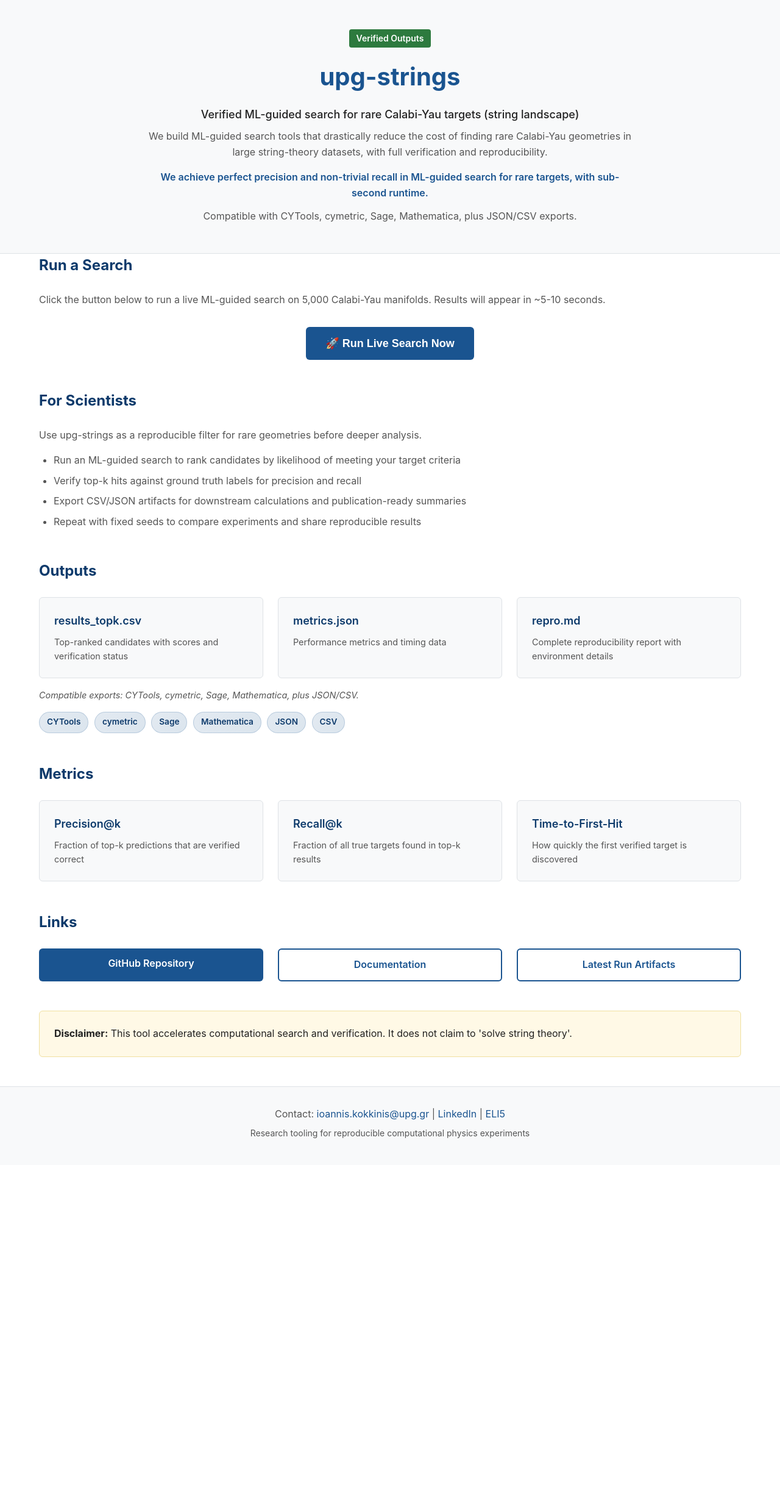
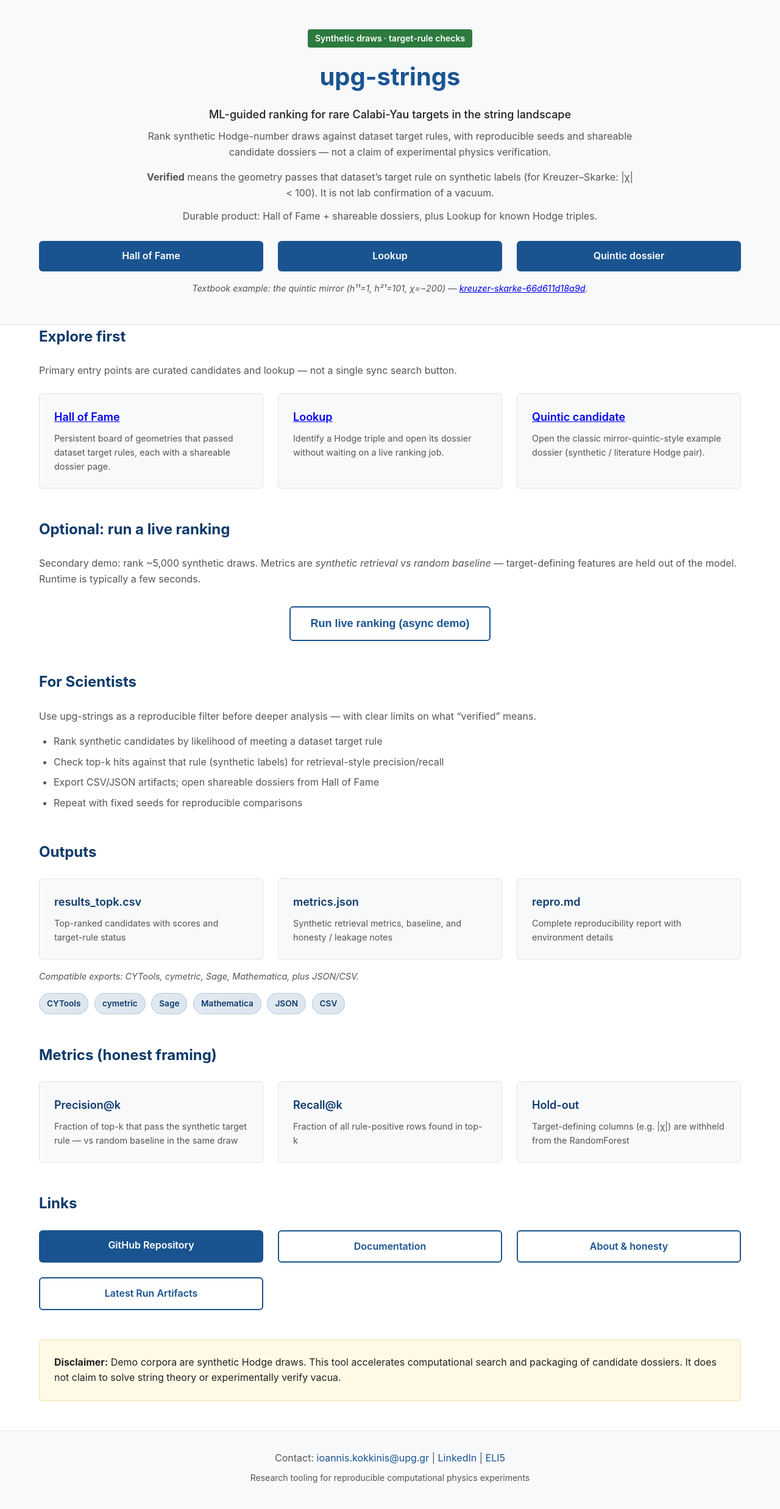
Before and after one commit to upggr/compute.upg.gr, a Flask app: page / in a window 1280 px wide. Shown: the part 69-2543 px from the top of the page at 61% size. Before the commit the page ends 1935 px from the top, so only its background shows below. Run offline with Flask 3, Linux system fonts and the light colour scheme; parts of the project's set-up code (start-up, migrations or seed data) failed here and were passed over.

Commit message:
Hold out label features and rewrite marketing for ML honesty.
Stop feeding target-defining columns to the RandomForest, label API metrics as synthetic retrieval vs baseline, and replace perfect-precision / 8.7× copy with Hall of Fame–first CTAs and clear Verified meaning.

Co-authored-by: Cursor <cursoragent@cursor.com>

```diff
--- a/templates/index.html
+++ b/templates/index.html
@@ -1,11 +1,11 @@
 {% extends "base.html" %}
 {% set active_page = "home" %}
 
-{% block title %}upg-strings - Verified ML-guided search for Calabi-Yau targets{% endblock %}
-{% block description %}Reproducible pipeline to rank and verify rare targets in Calabi-Yau datasets.{% endblock %}
+{% block title %}upg-strings - ML-guided search for Calabi-Yau targets{% endblock %}
+{% block description %}Synthetic Hodge draws, ranked and checked against dataset target rules. Browse Hall of Fame dossiers and look up geometries.{% endblock %}
 {% block og_tags %}
-    <meta property="og:title" content="upg-strings - Verified ML-guided search">
-    <meta property="og:description" content="Reproducible pipeline to rank and verify rare targets in Calabi-Yau datasets.">
+    <meta property="og:title" content="upg-strings - ML-guided Calabi-Yau search">
+    <meta property="og:description" content="Synthetic Hodge draws with target-rule checks, Hall of Fame, and shareable dossiers.">
     <meta property="og:type" content="website">
     <meta property="og:url" content="https://compute.upg.gr">
 {% endblock %}
@@ -13,23 +13,54 @@
 {% block content %}
     <header class="hero">
         <div class="container">
-            <div class="badge">Verified Outputs</div>
+            <div class="badge">Synthetic draws · target-rule checks</div>
             <h1>upg-strings</h1>
-            <p class="subtitle">Verified ML-guided search for rare Calabi-Yau targets (string landscape)</p>
-            <p class="tagline">We build ML-guided search tools that drastically reduce the cost of finding rare Calabi-Yau geometries in large string-theory datasets, with full verification and reproducibility.</p>
-            <p class="tagline" style="font-weight: 600; color: var(--primary-color); margin-top: 1rem;">We achieve perfect precision and non-trivial recall in ML-guided search for rare targets, with sub-second runtime.</p>
-            <p class="tagline" style="margin-top: 0.75rem;">Compatible with CYTools, cymetric, Sage, Mathematica, plus JSON/CSV exports.</p>
+            <p class="subtitle">ML-guided ranking for rare Calabi-Yau targets in the string landscape</p>
+            <p class="tagline">Rank synthetic Hodge-number draws against dataset target rules, with reproducible seeds and shareable candidate dossiers — not a claim of experimental physics verification.</p>
+            <p class="tagline" style="margin-top: 1rem;">
+                <strong>Verified</strong> means the geometry passes that dataset’s target rule on synthetic labels
+                (for Kreuzer–Skarke: |χ| &lt; 100). It is not lab confirmation of a vacuum.
+            </p>
+            <p class="tagline" style="margin-top: 0.75rem;">Durable product: Hall of Fame + shareable dossiers, plus Lookup for known Hodge triples.</p>
+            <div class="links-grid" style="margin-top: 1.75rem; justify-content: center;">
+                <a href="/candidates.html" class="btn btn-primary">Hall of Fame</a>
+                <a href="/lookup.html" class="btn btn-primary">Lookup</a>
+                <a href="/candidate/kreuzer-skarke-66d611d18a9d" class="btn btn-primary">Quintic dossier</a>
+            </div>
+            <p class="note" style="margin-top: 1rem; text-align: center;">
+                Textbook example: the quintic mirror (h¹¹=1, h²¹=101, χ=−200) —
+                <a href="/candidate/kreuzer-skarke-66d611d18a9d">kreuzer-skarke-66d611d18a9d</a>.
+            </p>
         </div>
     </header>
 
     <main class="container">
         <section class="section">
-            <h2>Run a Search</h2>
-            <p>Click the button below to run a live ML-guided search on 5,000 Calabi-Yau manifolds. Results will appear in ~5-10 seconds.</p>
+            <h2>Explore first</h2>
+            <p>Primary entry points are curated candidates and lookup — not a single sync search button.</p>
+            <div class="outputs-grid">
+                <div class="output-item">
+                    <h3><a href="/candidates.html">Hall of Fame</a></h3>
+                    <p>Persistent board of geometries that passed dataset target rules, each with a shareable dossier page.</p>
+                </div>
+                <div class="output-item">
+                    <h3><a href="/lookup.html">Lookup</a></h3>
+                    <p>Identify a Hodge triple and open its dossier without waiting on a live ranking job.</p>
+                </div>
+                <div class="output-item">
+                    <h3><a href="/candidate/kreuzer-skarke-66d611d18a9d">Quintic candidate</a></h3>
+                    <p>Open the classic mirror-quintic-style example dossier (synthetic / literature Hodge pair).</p>
+                </div>
+            </div>
+        </section>
+
+        <section class="section">
+            <h2>Optional: run a live ranking</h2>
+            <p>Secondary demo: rank ~5,000 synthetic draws. Metrics are <em>synthetic retrieval vs random baseline</em> — target-defining features are held out of the model. Runtime is typically a few seconds.</p>
 
             <div style="margin: 2rem 0; text-align: center;">
-                <button id="run-demo-btn" class="btn btn-primary" style="font-size: 1.125rem; padding: 1rem 2rem;">
-                    🚀 Run Live Search Now
+                <button id="run-demo-btn" class="btn btn-secondary" style="font-size: 1.125rem; padding: 1rem 2rem;">
+                    Run live ranking (async demo)
                 </button>
             </div>
 
@@ -38,11 +69,12 @@
             </div>
 
             <div id="demo-results" style="display: none; margin-top: 2rem;">
-                <h3>Search Complete!</h3>
+                <h3>Ranking complete</h3>
+                <p class="note">These numbers are synthetic retrieval metrics, not physics precision claims.</p>
                 <div class="metrics-cards" style="margin-top: 1rem;">
                     <div class="metric-card">
                         <div class="metric-value" id="demo-precision">-</div>
-                        <div class="metric-label">Precision@100</div>
+                        <div class="metric-label">Precision@100 (synthetic)</div>
                     </div>
                     <div class="metric-card">
                         <div class="metric-value" id="demo-recall">-</div>
@@ -54,11 +86,12 @@
                     </div>
                     <div class="metric-card">
                         <div class="metric-value" id="demo-verified">-</div>
-                        <div class="metric-label">Verified Targets</div>
+                        <div class="metric-label">Target-rule hits</div>
                     </div>
                 </div>
                 <p style="margin-top: 1rem; text-align: center;">
-                    <a href="/results.html" class="btn btn-secondary">View Full Results</a>
+                    <a href="/results.html" class="btn btn-secondary">View full results</a>
+                    <a href="/candidates.html" class="btn btn-primary" style="margin-left: 0.5rem;">Hall of Fame</a>
                 </p>
             </div>
 
@@ -66,12 +99,12 @@
 
         <section class="section">
             <h2>For Scientists</h2>
-            <p>Use upg-strings as a reproducible filter for rare geometries before deeper analysis.</p>
+            <p>Use upg-strings as a reproducible filter before deeper analysis — with clear limits on what “verified” means.</p>
             <ul>
-                <li>Run an ML-guided search to rank candidates by likelihood of meeting your target criteria</li>
-                <li>Verify top-k hits against ground truth labels for precision and recall</li>
-                <li>Export CSV/JSON artifacts for downstream calculations and publication-ready summaries</li>
-                <li>Repeat with fixed seeds to compare experiments and share reproducible results</li>
+                <li>Rank synthetic candidates by likelihood of meeting a dataset target rule</li>
+                <li>Check top-k hits against that rule (synthetic labels) for retrieval-style precision/recall</li>
+                <li>Export CSV/JSON artifacts; open shareable dossiers from Hall of Fame</li>
+                <li>Repeat with fixed seeds for reproducible comparisons</li>
             </ul>
         </section>
 
@@ -80,11 +113,11 @@
             <div class="outputs-grid">
                 <div class="output-item">
                     <h3>results_topk.csv</h3>
-                    <p>Top-ranked candidates with scores and verification status</p>
+                    <p>Top-ranked candidates with scores and target-rule status</p>
                 </div>
                 <div class="output-item">
                     <h3>metrics.json</h3>
-                    <p>Performance metrics and timing data</p>
+                    <p>Synthetic retrieval metrics, baseline, and honesty / leakage notes</p>
                 </div>
                 <div class="output-item">
                     <h3>repro.md</h3>
@@ -103,19 +136,19 @@
         </section>
 
         <section class="section">
-            <h2>Metrics</h2>
+            <h2>Metrics (honest framing)</h2>
             <div class="metrics-grid">
                 <div class="metric-item">
                     <h3>Precision@k</h3>
-                    <p>Fraction of top-k predictions that are verified correct</p>
+                    <p>Fraction of top-k that pass the synthetic target rule — vs random baseline in the same draw</p>
                 </div>
                 <div class="metric-item">
                     <h3>Recall@k</h3>
-                    <p>Fraction of all true targets found in top-k results</p>
+                    <p>Fraction of all rule-positive rows found in top-k</p>
                 </div>
                 <div class="metric-item">
-                    <h3>Time-to-First-Hit</h3>
-                    <p>How quickly the first verified target is discovered</p>
+                    <h3>Hold-out</h3>
+                    <p>Target-defining columns (e.g. |χ|) are withheld from the RandomForest</p>
                 </div>
             </div>
         </section>
@@ -129,6 +162,9 @@
                 <a href="/docs.html" class="btn btn-secondary">
                     Documentation
                 </a>
+                <a href="/about.html" class="btn btn-secondary">
+                    About &amp; honesty
+                </a>
                 <a href="/results.html" class="btn btn-secondary">
                     Latest Run Artifacts
                 </a>
@@ -136,7 +172,7 @@
         </section>
 
         <section class="section disclaimer">
-            <p><strong>Disclaimer:</strong> This tool accelerates computational search and verification. It does not claim to 'solve string theory'.</p>
+            <p><strong>Disclaimer:</strong> Demo corpora are synthetic Hodge draws. This tool accelerates computational search and packaging of candidate dossiers. It does not claim to solve string theory or experimentally verify vacua.</p>
         </section>
     </main>
 {% endblock %}
@@ -149,14 +185,28 @@
         const resultsDiv = document.getElementById('demo-results');
         const statusMsg = document.getElementById('status-message');
 
-        // Disable button
         btn.disabled = true;
-        btn.textContent = '⏳ Running search...';
+        btn.textContent = 'Running ranking…';
 
-        // Show status
         statusDiv.style.display = 'block';
         resultsDiv.style.display = 'none';
-        statusMsg.textContent = 'Initializing ML-guided search on 5,000 Calabi-Yau manifolds...';
+        statusMsg.textContent = 'Queuing async ranking job (workers stay free while RF trains)…';
+
+        function showSuccess(results) {
+            const metrics = results.performance_metrics;
+            const timing = results.timing;
+            document.getElementById('demo-precision').textContent =
+                (metrics.precision_at_k * 100).toFixed(1) + '%';
+            document.getElementById('demo-recall').textContent =
+                (metrics.recall_at_k * 100).toFixed(1) + '%';
+            document.getElementById('demo-runtime').textContent =
+                timing.total_runtime_seconds.toFixed(1) + 's';
+            document.getElementById('demo-verified').textContent =
+                metrics.verified_count + '/100';
+            statusDiv.style.display = 'none';
+            resultsDiv.style.display = 'block';
+            btn.textContent = 'Ranking complete';
+        }
 
         try {
             const response = await fetch('/api/run-demo', {
@@ -167,38 +217,49 @@
                     seed: 42,
                     n_candidates: 5000,
                     verify: true,
-                    use_real: true
+                    use_real: true,
+                    async: true
                 })
             });
 
             const data = await response.json();
 
-            if (data.status === 'success') {
-                // Show results
-                const metrics = data.results.performance_metrics;
-                const timing = data.results.timing;
-
-                document.getElementById('demo-precision').textContent =
-                    (metrics.precision_at_k * 100).toFixed(1) + '%';
-                document.getElementById('demo-recall').textContent =
-                    (metrics.recall_at_k * 100).toFixed(1) + '%';
-                document.getElementById('demo-runtime').textContent =
-                    timing.total_runtime_seconds.toFixed(1) + 's';
-                document.getElementById('demo-verified').textContent =
-                    metrics.verified_count + '/100';
-
-                statusDiv.style.display = 'none';
-                resultsDiv.style.display = 'block';
-                btn.textContent = '✓ Search Complete!';
+            if (data.status === 'accepted' && data.job_id) {
+                statusMsg.textContent = 'Job queued… polling progress';
+                const progressUrl = data.progress_url || `/api/jobs/${data.job_id}`;
+                let attempts = 0;
+                while (attempts < 120) {
+                    await new Promise(r => setTimeout(r, 500));
+                    const pr = await fetch(progressUrl);
+                    const prog = await pr.json();
+                    const job = prog.job || {};
+                    statusMsg.textContent = `Progress: ${Math.round(job.percent || 0)}% — ${job.stage || 'running'}`;
+                    if (job.status === 'completed' && job.result) {
+                        showSuccess(job.result.results);
+                        return;
+                    }
+                    if (job.status === 'failed') {
+                        statusMsg.textContent = 'Error: ' + (job.error || 'Job failed');
+                        btn.disabled = false;
+                        btn.textContent = 'Run live ranking (async demo)';
+                        return;
+                    }
+                    attempts += 1;
+                }
+                statusMsg.textContent = 'Timed out waiting for job';
+                btn.disabled = false;
+                btn.textContent = 'Run live ranking (async demo)';
+            } else if (data.status === 'success') {
+                showSuccess(data.results);
             } else {
                 statusMsg.textContent = 'Error: ' + (data.message || 'Unknown error');
                 btn.disabled = false;
-                    btn.textContent = '🚀 Run Live Search Now';
+                btn.textContent = 'Run live ranking (async demo)';
             }
         } catch (error) {
             statusMsg.textContent = 'Error: ' + error.message;
             btn.disabled = false;
-                btn.textContent = '🚀 Run Live Search Now';
+            btn.textContent = 'Run live ranking (async demo)';
         }
     });
     </script>
```
Also changed, not shown: cy_search_real.py (+55 -19 lines), datasets_registry.py (+60 -0 lines), templates/about.html (+43 -48 lines), templates/candidates.html (+9 -4 lines), tests/test_api.py (+67 -19 lines), README.md.
